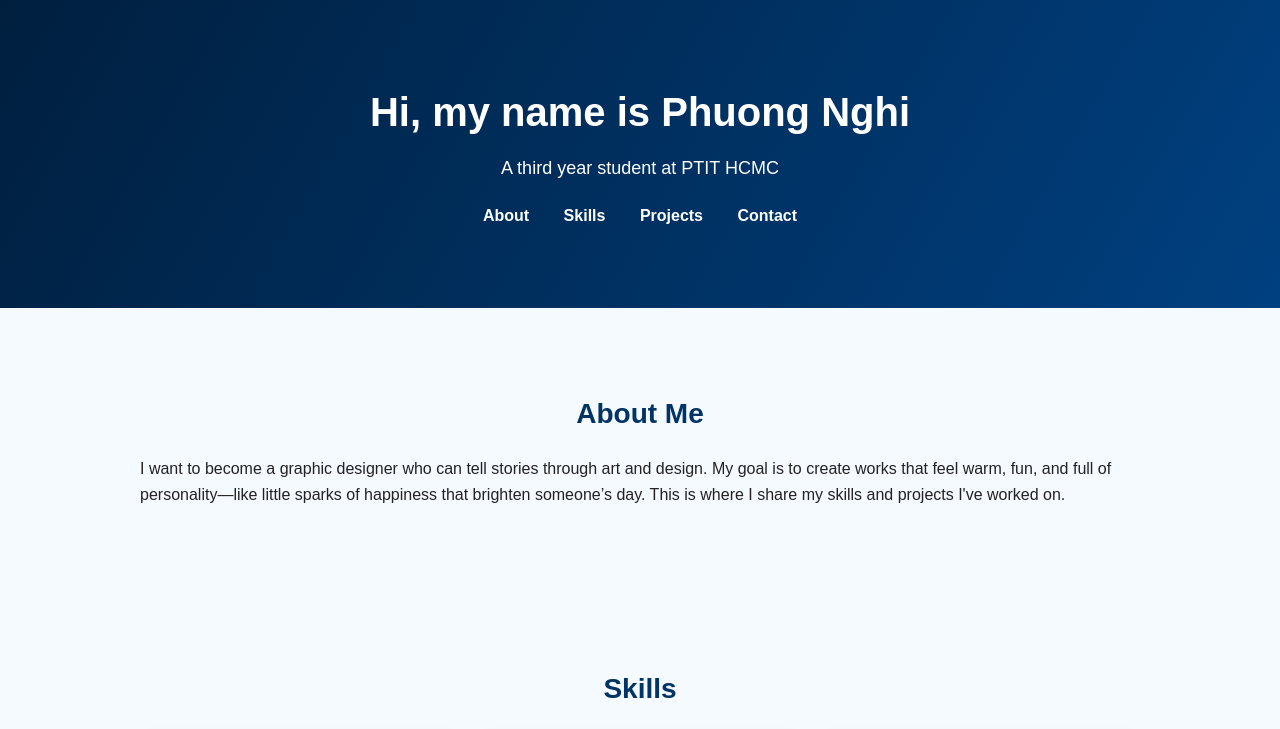
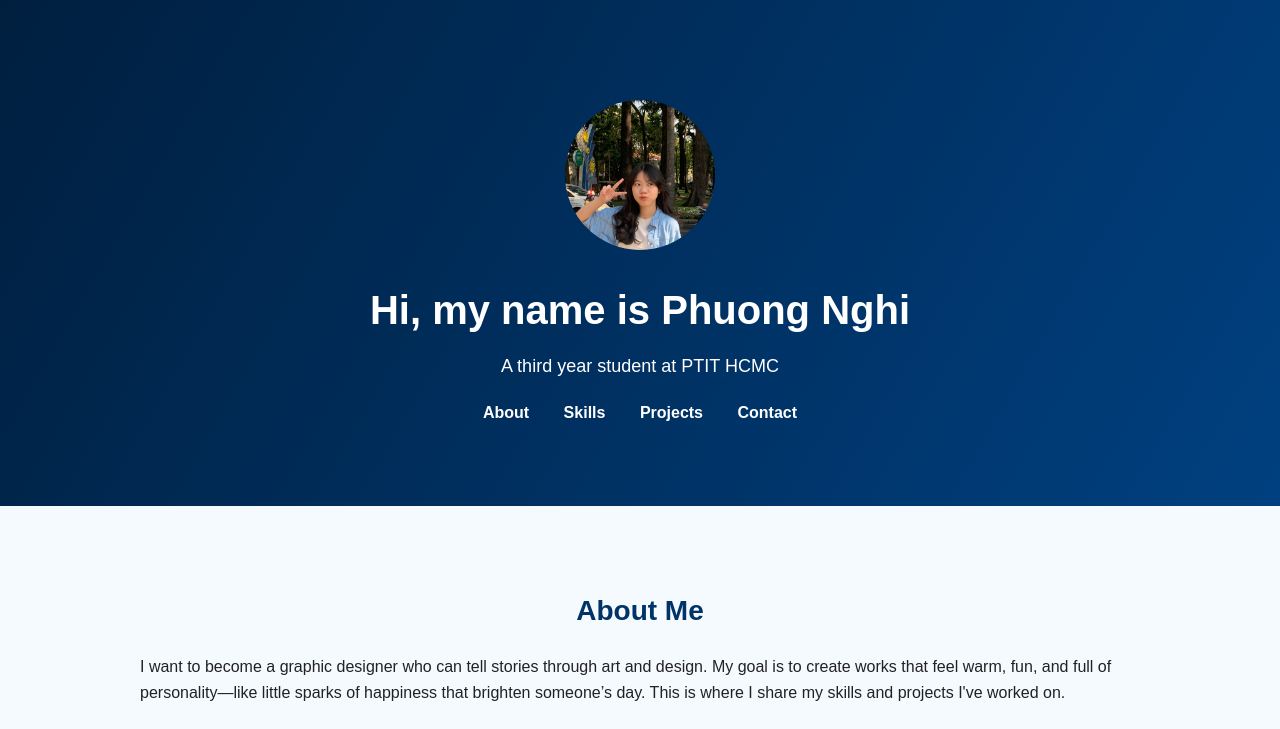
Before and after one commit to n23dcpt037-ppnghi/my-portfolio, a plain HTML site: page index.html in a window 1280 px wide. Shown: the top 729 px of the page. Drawn offline with Linux system fonts and the light colour scheme.

Commit message:
Update index.html

```diff
--- a/index.html
+++ b/index.html
@@ -100,6 +100,8 @@
 <body>
 
   <header>
+     <img src="avatar.jpg" alt="My Avatar"
+       style="width:150px; height:150px; border-radius:50%; margin:20px 0; object-fit:cover;">
     <h1>Hi, my name is Phuong Nghi</h1>
     <p> A third year student at PTIT HCMC</p>
     <nav>
```
